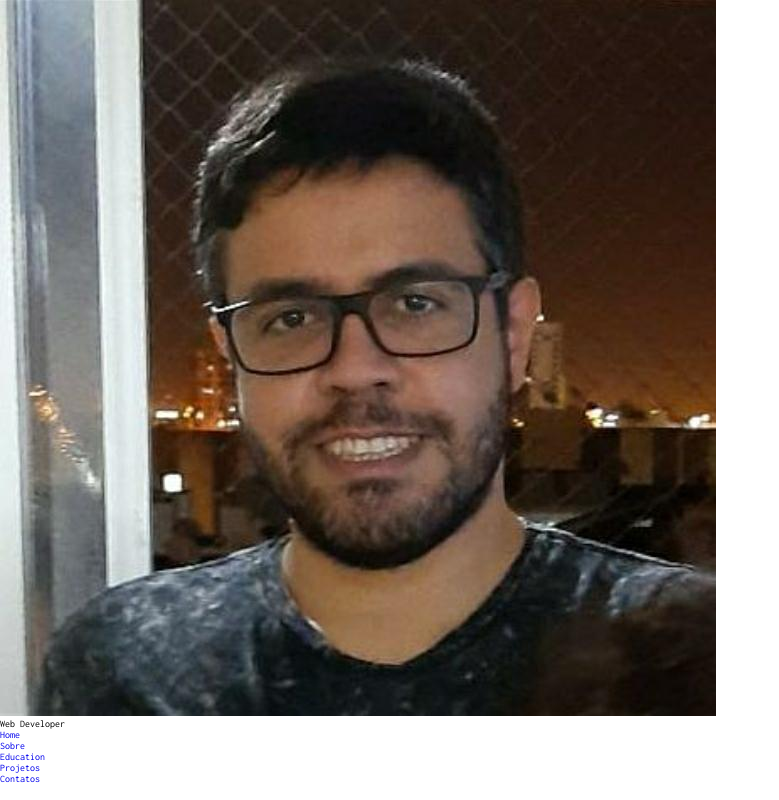
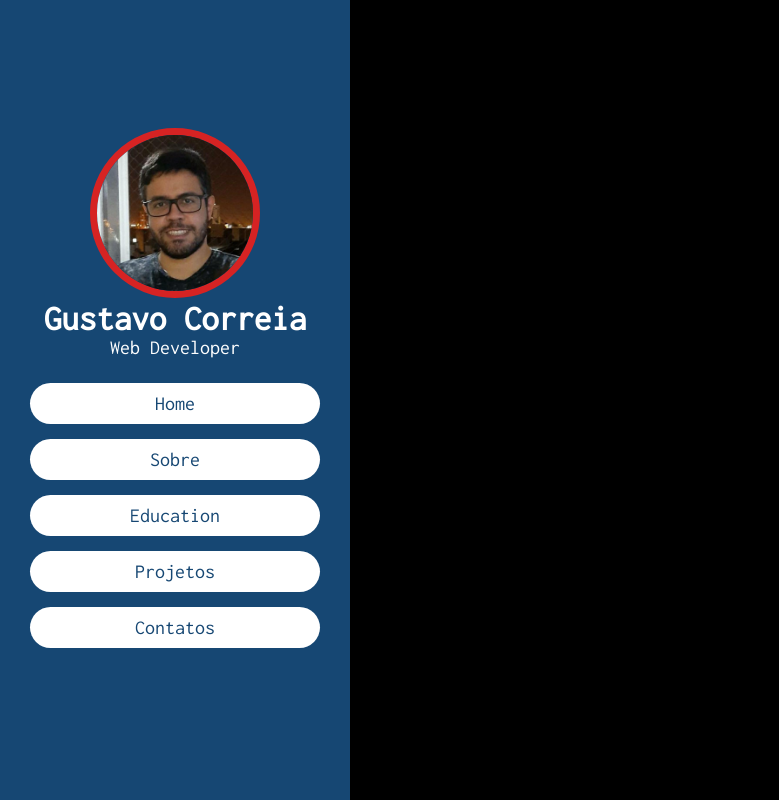
Before and after one commit to GustavoCorreiaDev/portfolio, a plain HTML site: page index.html in a window 1280 px wide. Shown: the whole page, without its empty margins (0-779 px from the left). Drawn offline with nearby package versions, Linux system fonts and the light colour scheme.

Commit message:
starting home section

```diff
--- a/css/style.css
+++ b/css/style.css
@@ -34,3 +34,158 @@ html::-webkit-scrollbar{
 html::-webkit-scrollbar-track{
     background: black;
 }
+
+html::-webkit-scrollbar-thumb{
+    background: var(--c1);
+}
+
+body {
+    background: black;
+    overflow-x: hidden;
+}
+
+header {
+    position: fixed;
+    top: 0; left: 0;
+    z-index: 1000;
+    height: 100%;
+    width: 35rem;
+    background: var(--c1);
+    display: flex;
+    align-items: center;
+    justify-content: center;
+    flex-flow: column;
+    text-align: center;
+}
+
+header .photo-header img {
+    height: 17rem;
+    width: 17rem;
+    border-radius: 50%;
+    object-fit: cover;
+    border-bottom: 1rem;
+    border: .7rem solid var(--c2);
+}
+
+header .photo-header .name-header {
+    font-size: 3.5rem;
+    color: white;
+}
+
+header .photo-header .name-header {
+    font-size: 3.5rem;
+    color: white;
+}
+
+header .photo-header .text-header {
+    font-size: 2rem;
+    color: white;
+}
+
+header .nav-bar {
+    width: 100%;
+}
+
+header .nav-bar ul{
+    list-style: none;
+    padding: 1rem 3rem;
+}
+
+header .nav-bar ul li a {
+    display: block;
+    padding: 1rem;
+    margin: 1.5rem 0;
+    background: white;
+    color: var(--c1);
+    font-size: 2rem;
+    border-radius: 5rem;
+}
+
+header .nav-bar ul li a:hover {
+    background: var(--c2);
+    scale: 0.95;
+    font-weight: bolder;
+}
+
+#i-menu {
+    position: fixed;
+    top: 2rem; right: 2rem;
+    background: var(--c1);
+    color: var(--c2);
+    cursor: pointer;
+    font-size: 2.5rem;
+    padding: 1rem 1.5rem;
+    z-index: 1000;
+    display: none;
+}
+
+
+
+
+
+
+
+
+
+
+
+
+
+
+
+
+
+
+
+
+
+
+
+
+
+
+
+
+
+
+
+
+
+
+
+
+
+
+/* media queries */
+
+@media (max-width:1200px) {
+    html{
+        font-size: 55%;
+        overflow-x: hidden;
+    }
+}
+
+@media (max-width:991px) {
+    header{
+        left: -120%;
+    }
+
+    #i-menu {
+        display: block;
+    }
+    header.toggle{
+        left: 0%;
+    }
+}
+
+@media (max-width:768px) {
+    html{
+        font-size: 50%;
+    }
+}
+
+@media (max-width:400px) {
+    header{
+        width: 100vw;
+    }
+}
--- a/index.html
+++ b/index.html
@@ -24,7 +24,7 @@
     <header><!--header star-->
         <div class="photo-header">
             <img src="images/photo.user.jpeg" alt="photo-user">
-            <h3 class="name-header"></h5>
+            <h3 class="name-header">Gustavo Correia</h3>
             <p class="text-header">Web Developer</p>
         </div>
 
@@ -39,6 +39,11 @@
         </nav>
     </header><!--header end-->
 
+    <div class="fa-solid fa-bars" id="i-menu"></div><!--icon hamburguer-->
+
+    <section class="home"><!--home section-->
+
+    </section><!--home section-->
 
 
 
--- a/js/script.js
+++ b/js/script.js
@@ -0,0 +1,14 @@
+$(document).ready(function(){
+
+    $('#i-menu').click(function(){
+        $(this).toggleClass('fa-rectangle-xmark');
+        $('header').toggleClass('toggle')
+    });
+
+    $(window).on('scroll load',function(){
+
+        $('#i-menu').removeClass('fa-rectangle-xmark');
+        $('header').removeClass('toggle')
+
+    })
+})
```
